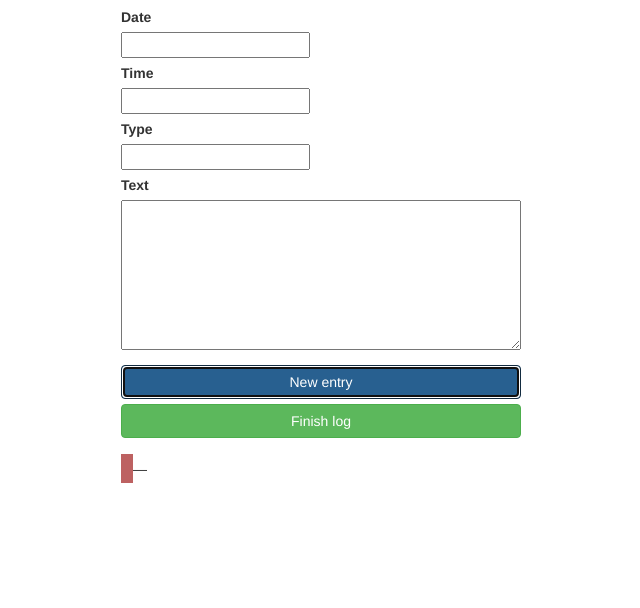
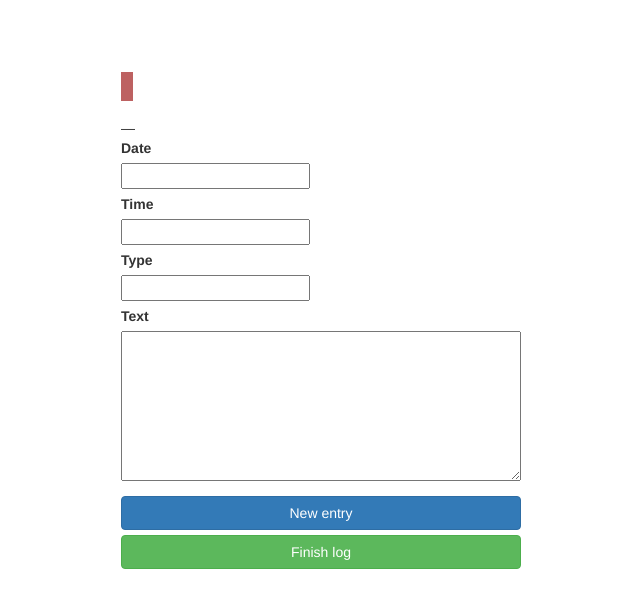
Before and after one commit to huntnewsnu/crimelog, a plain HTML site: page index.html in a window 1280 px wide. Both pictures are taken after a click on the button "New entry". Shown: the part 56-664 px from the top of the page, without its empty margins (319-959 px from the left). Drawn offline with nearby package versions, Linux system fonts and the light colour scheme.

Commit message:
initial formatting and copy to clipboard works

```diff
--- a/css/main.css
+++ b/css/main.css
@@ -13,7 +13,7 @@ h2 {
   text-align: center;
 }
 
-form {
+#content-wrapper {
   max-width: 400px;
   margin: 0 auto;
 }
--- a/index.html
+++ b/index.html
@@ -14,9 +14,8 @@
 
 <body>
 	<h2>Hunt News <a href="https://huntnewsnu.com/category/crime-logs/">Crime Log</a> Stylizer</h2>
-
+	<div id="content-wrapper">
 		<form id="form1">
-
 			<div class="form-group" id="form-group1">
 				<div class="form-block">
 					<label for="date-input1">Date</label><br />
@@ -35,9 +34,11 @@
 					<textarea class="text-input" id="text-input1" name="text1" required></textarea>
 				</div>
 				<button type="button" class="btn btn-primary btn-block" id="form-group-submit1" onclick="newEntry(this.id)">New entry</button>
-			<button type="button" class="btn btn-success btn-block" id="finish-log-button" onclick="finishLog()">Finish log</button>
+				<button type="button" class="btn btn-success btn-block" id="finish-log-button1" onclick="finishLog(this.id)">Finish log</button>
 			</div>
 		</form>
+
+	</div>
 </body>
 
 </html>
--- a/js/form.js
+++ b/js/form.js
@@ -10,18 +10,41 @@ function increment(){
 // initialize object to hold form data
 var dataObj = {};
 
+// formats new entry input and generates new entry form
+function newEntry(id) {
+  let idString = id;
+  formatEntry(idString, true);
+  increment();
+  $(`#formatted${counter-1}`).after(generateNewEntryHtml());
+
+}
+
+// formats final log and outputs chart
+function finishLog(id) {
+  let idString = id;
+  formatEntry(idString, false);
+
+  // generates textbox to copy to clipboard
+  let textAreaToCopy = formatFinalToCopy();
+  $(`#formatted${counter}`).after(`<br /><textarea class="text-input" id="text-copy">${textAreaToCopy}</textarea><button type="button" class="btn btn-info btn-block" id="copy-button" onclick="copyText()">Copy to clipboard</button>`)
+}
+
 // formats previous entry and adds new form group
 // initialzie variables needed
-var currentId;
 var currentDate;
 var currentTime;
 var currentType;
 var currentText;
-function newEntry(idString) {
 
+function formatEntry(idString, isNew) {
   // get id of current entry
-  currentId = idString;
-  let entryId = currentId.split('form-group-submit').pop();
+  let currentId = idString;
+  let entryId;
+  if (isNew) {
+    entryId = currentId.split('form-group-submit').pop();
+  } else {
+    entryId = currentId.split('finish-log-button').pop();
+  }
 
   // get current inputs
   currentDate = $('#date-input' + entryId).val();
@@ -39,32 +62,61 @@ function newEntry(idString) {
 
   // add current obj to main object
   dataObj[entryId] = currentObj;
-  formatEntry(currentObj)
-  increment();
+
   // console.log(dataObj)
   // console.log(counter)
+  $(`#form${counter}`).replaceWith(`<br /><div class="formatted-entry" id="formatted${counter}">${formatEntryString(currentObj).replace(/\n/g,'<br /><br />')}</div>`);
 }
 
 // formats entry input text
-function formatEntry(obj) {
-  // let date = obj.date;
-  // let time = obj.time;
-  // let type = obj.type;
-  // let text = obj.text;
+function formatEntryString(obj) {
 
-  // let formattedDate = '<b style="font-size: 20px;">' + obj.date + '</b>';
-  // let formattedTime =
-  // let formattedType =
-  // let formattedText =
-
-  let formattedStr = `<b style="font-size: 20px;">${obj.date}</b>\n<span style="font-weight: 400; font-size: 16px; color: #fff; padding: 6px; background: rgba(156, 16, 16, 0.66);">${obj.time}</span>\n<span style="font-weight: 400;">${obj.type.toUpperCase()} &mdash; ${obj.text} </span>`;
+  return `<b style="font-size: 20px;">${obj.date}</b>\n<span style="font-weight: 400; font-size: 16px; color: #fff; padding: 6px; background: rgba(156, 16, 16, 0.66);">${obj.time}</span>\n<span style="font-weight: 400;">${obj.type.toUpperCase()} &mdash; ${obj.text}</span><br />`;
 
   // console.log(formattedStr);
-  $('#form1').append(formattedStr);
+  // $('#form1').append(formattedStr.replace(/\n/g,'<br /><br />'));
 
 }
 
-// formats final log and outputs chart
-function finishLog() {
-  console.log('log finished!')
+// generates HTML for new form entry with updated counter value
+// initialize variable of html string
+var newEntryHtml;
+function generateNewEntryHtml() {
+  return newEntryHtml = `<form id="form${counter}">
+    <div class="form-group" id="form-group${counter}">
+      <div class="form-block">
+        <label for="date-input${counter}">Date</label><br />
+        <input type="text" class="date-input" id="date-input${counter}" name="date${counter}" required>
+      </div>
+      <div class="form-block">
+        <label for="time-input${counter}">Time</label><br />
+        <input type="text" class="time-input" id="time-input${counter}" name="time${counter}" required>
+      </div>
+      <div class="form-block">
+        <label for="type-input${counter}">Type</label><br />
+        <input type="text" class="type-input" id="type-input${counter}" name="type${counter}" required>
+      </div>
+      <div class="form-block">
+        <label for="name">Text</label><br />
+        <textarea class="text-input" id="text-input${counter}" name="text${counter}" required></textarea>
+      </div>
+      <button type="button" class="btn btn-primary btn-block" id="form-group-submit${counter}" onclick="newEntry(this.id)">New entry</button>
+      <button type="button" class="btn btn-success btn-block" id="finish-log-button${counter}" onclick="finishLog(this.id)">Finish log</button>
+    </div>
+  </form>`
 }
+
+// generates textbox to copy to clipboard
+function formatFinalToCopy() {
+  let finalTextToCopy = '';
+  for (let entry in dataObj) {
+    finalTextToCopy += formatEntryString(dataObj[entry]);
+  }
+  return finalTextToCopy;
+}
+
+// copy HTML text to clipboard
+function copyText() {
+  $('#text-copy').select()
+  document.execCommand('copy');
+}
```
Also changed, not shown: 1 other file. Lines whose indentation alone changed are shown as unchanged.
